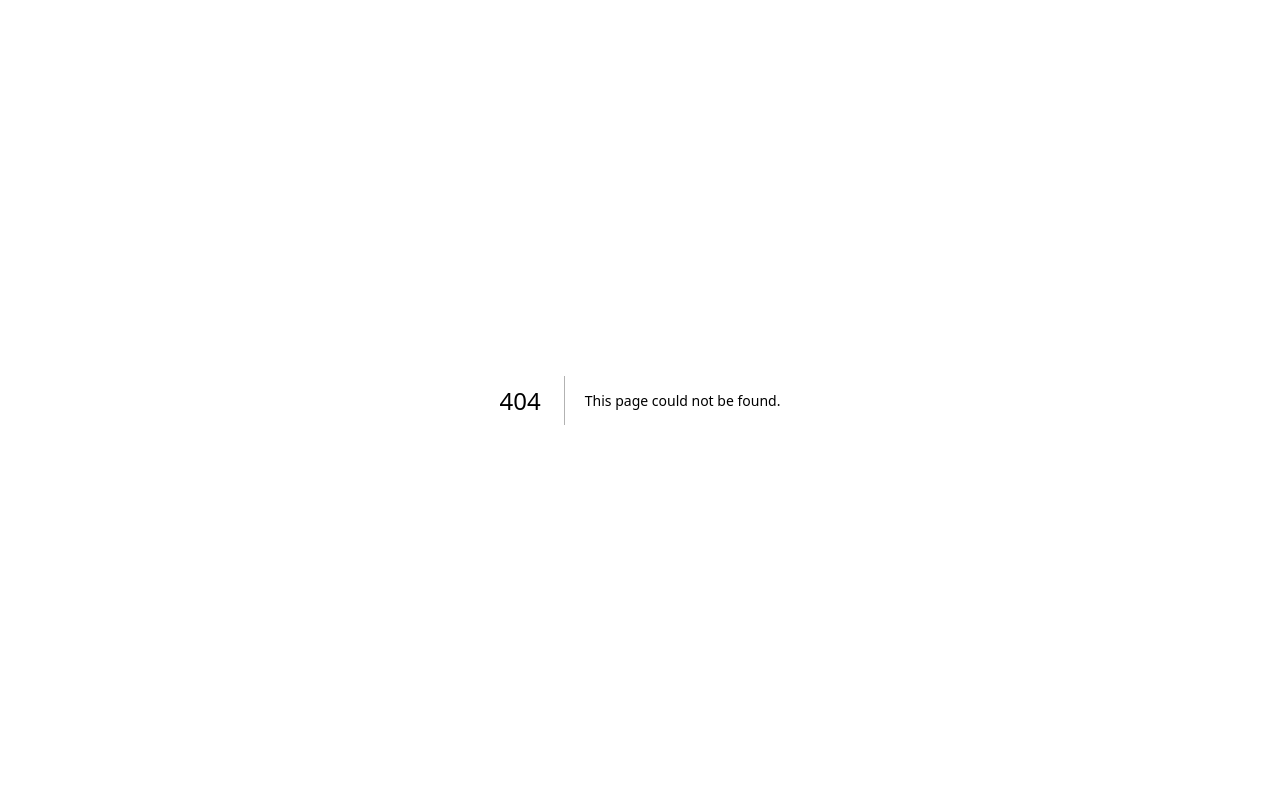
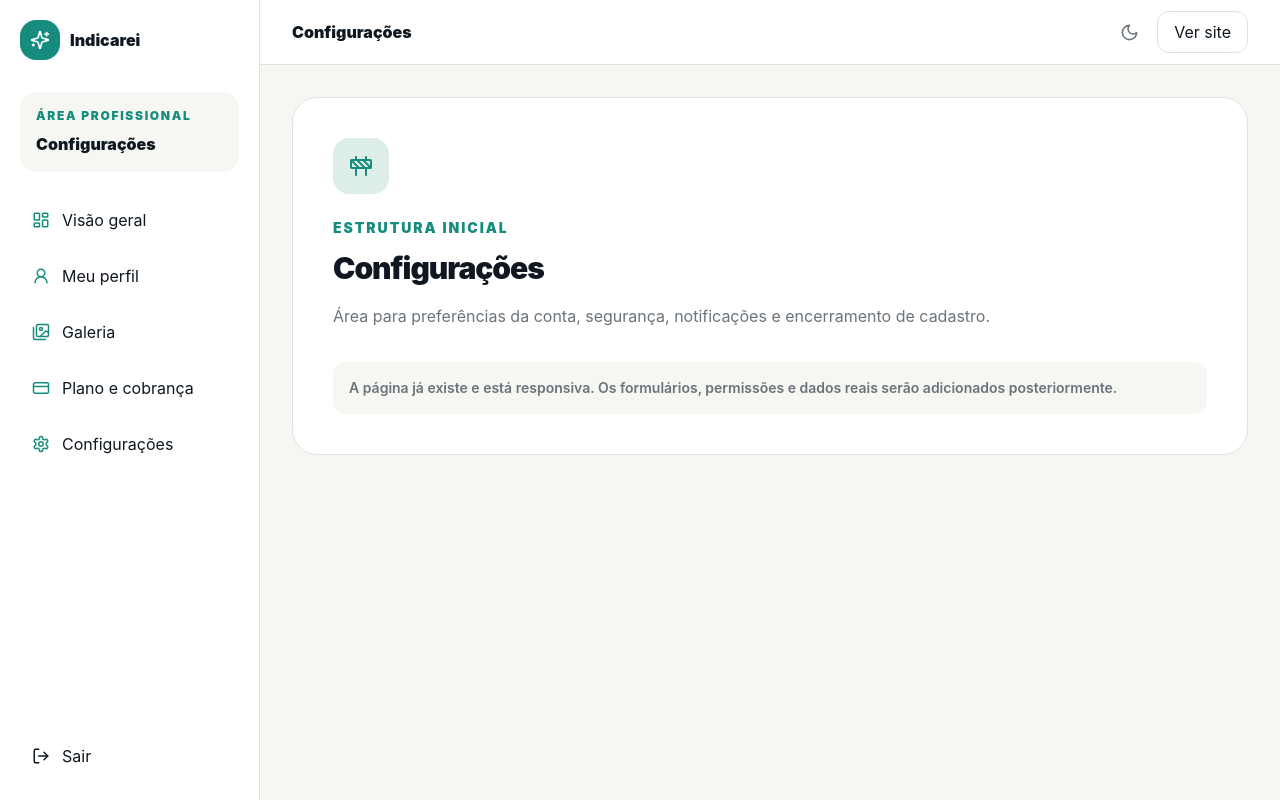
Before and after one commit to JoelsonJSantos/indicarei-v2, a Next.js app: page /painel/configuracoes in a window 1280 px wide. Before the commit this address had no page. Built offline with nearby package versions, Linux system fonts and the light colour scheme.

Commit message:
feat: cria página provisória de configurações profissionais

```diff
--- /dev/null
+++ b/src/app/painel/configuracoes/page.tsx
@@ -0,0 +1,5 @@
+import { DashboardPlaceholderPage } from "@/components/dashboard-placeholder-page";
+
+export default function ProfessionalSettingsPage() {
+  return <DashboardPlaceholderPage role="professional" title="Configurações" description="Área para preferências da conta, segurança, notificações e encerramento de cadastro." />;
+}
```
